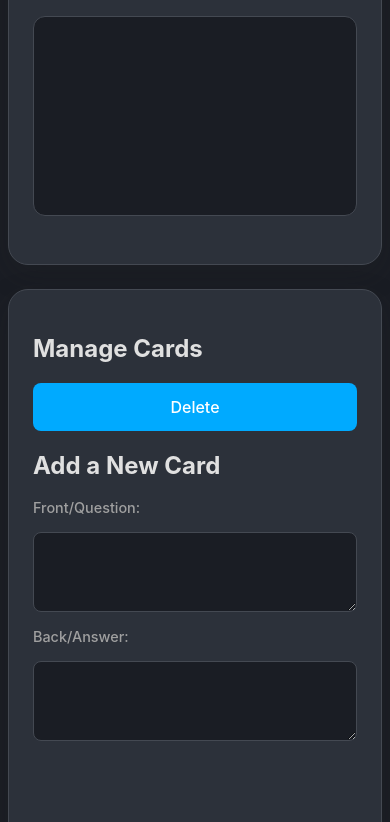
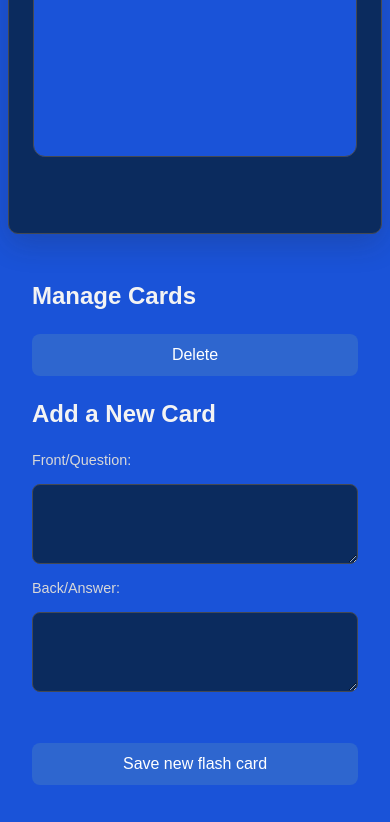
Before and after one commit to Soniinho/fcc-flashcard-quiz, a website built with Vite: page index.html in a window 390 px wide. Shown: the part 174-996 px from the top of the page. Built offline with nearby package versions, Linux system fonts and the light colour scheme.

Commit message:
feat: finish css

```diff
--- a/src/styles.css
+++ b/src/styles.css
@@ -1,83 +1,95 @@
 :root {
-  --bg-color: #1a1d24;
-  --surface-color: #2c313a;
-  --primary-color: #00aaff;
-  --primary-hover-color: #0088cc;
-  --text-color: #e0e0e0;
-  --text-secondary-color: #a0a0a0;
+  --bg-color: #1a53d8;
+  --div-color: #0b2b5e;
+  --primary-color: #2e66cf;
+  --primary-hover-color: #1e4691;
+  --text-color: #f3f3f3;
+  --text-secondary-color: #d8d8d8;
   --border-color: #444952;
   --error-color: #ff4d4d;
   --shadow-color: rgba(37, 33, 33, 0.2);
 }
 
+/* RESET */
 *,
 *::before,
 *::after {
   box-sizing: border-box;
+  margin: 0;
+  padding: 0;
 }
 
+/* BODY */
 html,
 body {
-  margin: 0;
-  padding: 0;
-  height: 100%;
+  min-height: 100%;
 }
 
 body {
   background-color: var(--bg-color);
   color: var(--text-color);
-  font-family: "Inter", system-ui, sans-serif;
+  font-family: Arial, Helvetica, sans-serif;
 
-  place-items: center;
+  display: flex;
+  justify-content: center;
+  align-items: center;
+
   min-height: 100vh;
   padding: 1rem;
 }
 
+/* TITLE */
 h1 {
   text-align: center;
-  font-weight: 700;
+  font-weight: bold;
   color: white;
   margin-bottom: 2rem;
   font-size: 2.5rem;
 }
 
+/* MAIN CONTAINER */
 .app-container {
   display: flex;
   gap: 2rem;
   width: 100%;
   max-width: 1200px;
+  align-items: stretch;
 }
 
+/* PANELS */
 .flashcard-panel {
-  flex: 2;
+  flex: 3;
 }
 
-.controls-panel {
-  flex: 1;
-  background-color: var(--surface-color);
+/* .controls-panel {
+  flex: 2;
+
+  background-color: var(--div-color);
   border-radius: 20px;
   padding: 2rem;
+
   box-shadow: 0 10px 30px var(--shadow-color);
   border: 1px solid var(--border-color);
+} */
+
+/* FLASHCARD BODY */
+#flashcard-body {
+  background-color: var(--div-color);
+
+  border-radius: 10px;
+  padding: 2rem 2.5rem;
+
+  min-height: 500px;
+
+  box-shadow: 0 10px 30px var(--shadow-color);
+  border: 1px solid var(--border-color);
+
+  display: flex;
+  flex-direction: column;
+  justify-content: center;
 }
 
-hr {
-  border: none;
-  border-top: 1px solid var(--border-color);
-  margin: 2rem 0;
-}
-
-#flashcard-body {
-  background-color: var(--surface-color);
-  border-radius: 20px;
-  padding: 2rem 2.5rem;
-  height: 500px;
-  box-shadow: 0 10px 30px var(--shadow-color);
-  border: 1px solid var(--border-color);
-  display: flex;
-  flex-direction: column;
-}
-
+/* FLASHCARD CONTAINER */
 .flashcard-container {
   display: flex;
   flex-direction: column;
@@ -85,45 +97,63 @@
   perspective: 1000px;
 }
 
+/* FLASHCARD */
 .flashcard {
   height: 250px;
+
   background-color: var(--bg-color);
+
   border: 1px solid var(--border-color);
   border-radius: 12px;
+
+  position: relative;
+
   display: flex;
   align-items: center;
   justify-content: center;
-  padding: 2rem;
+
   text-align: center;
   font-size: 2rem;
-  transition: transform 0.2s ease-in-out;
-  margin-bottom: 0;
-  position: relative;
+
+  transition:
+    transform 0.8s cubic-bezier(0.4, 0.2, 0.2, 1),
+    box-shadow 0.3s ease;
+
   transform-style: preserve-3d;
-  transition: transform 0.6s cubic-bezier(0.4, 0.2, 0.2, 1);
+
+  cursor: pointer;
 }
 
-.flashcard.flipped {
-  transform: rotateY(180deg);
-}
-
+/* INNER */
 .card-inner {
   position: relative;
   width: 100%;
   height: 100%;
+
   transform-style: preserve-3d;
+  transition: transform 0.8s;
 }
 
+/* FLIP */
+.flashcard.flipped .card-inner {
+  transform: rotateY(180deg);
+}
+
+/* FRONT & BACK */
 .card-front,
 .card-back {
   position: absolute;
+
   width: 100%;
   height: 100%;
-  backface-visibility: hidden;
+
+  padding: 2rem;
+
   display: flex;
   align-items: center;
   justify-content: center;
-  padding: 2rem;
+
+  backface-visibility: hidden;
 }
 
 .card-front {
@@ -134,52 +164,39 @@
   transform: rotateY(180deg);
 }
 
+/* HOVER */
 .flashcard:hover {
-  transform: translateY(-5px);
-}
-
-.button-group {
-  display: flex;
-  gap: 1rem;
-  justify-content: center;
-  flex-wrap: wrap;
-  margin-bottom: 1.5rem;
+  transform: translateY(-10px);
+  box-shadow: 0 15px 35px rgba(0, 0, 0, 0.35);
 }
 
 .card-actions {
   display: flex;
   gap: 1rem;
+  flex-wrap: wrap;
+  margin: 1.5rem 0;
 }
 
-#cards-list {
-  display: flex;
-  flex-wrap: wrap;
-  gap: 0.5rem;
-  justify-content: center;
-  margin-top: 1rem;
-}
-
-.card {
-  color: var(--text-color);
-}
-.selected {
-  background: var(--primary-hover-color);
-}
-
+/* BUTTON */
 button {
   background-color: var(--primary-color);
   color: white;
+
   border: none;
   border-radius: 8px;
+
   padding: 12px 24px;
-  font-family: "Inter", sans-serif;
-  font-weight: 500;
+
   font-size: 1rem;
+  font-weight: normal;
+
   cursor: pointer;
+
   transition:
     background-color 0.2s ease,
     transform 0.1s ease;
-  width: 100%;
+
+  flex: 1;
 }
 
 button:hover {
@@ -190,54 +207,59 @@
   transform: scale(0.98);
 }
 
-button.delete-bin {
-  background-color: #4a4e57;
-}
-
-button.delete-btn:hover {
-  background-color: #60656f;
-}
-
+/* FORM */
 .entry-form {
   display: flex;
   flex-direction: column;
   gap: 1rem;
   text-align: left;
-  margin-bottom: 1.5rem;
+  margin-top: 1.5rem;
 }
 
+/* LABEL */
 .entry-form label {
   font-size: 0.9rem;
   color: var(--text-secondary-color);
-  font-weight: 500;
 }
 
+/* TEXTAREA */
 .entry-form textarea {
   width: 100%;
+  min-height: 80px;
+
   padding: 12px;
-  background-color: var(--bg-color);
+
+  resize: vertical;
+
+  background-color: var(--div-color);
+  color: var(--text-color);
+
   border: 1px solid var(--border-color);
   border-radius: 8px;
-  color: var(--text-color);
-  font-family: "Inter", sans-serif;
+
   font-size: 1rem;
-  resize: vertical;
-  box-sizing: border-box;
-  min-height: 80px;
+
+  transition:
+    border-color 0.2s ease,
+    box-shadow 0.2s ease;
 }
 
 .entry-form textarea:focus {
   outline: none;
+
   border-color: var(--primary-color);
+
   box-shadow: 0 0 0 3px rgba(0, 170, 255, 0.3);
 }
 
+/* ERROR */
 .error {
   color: var(--error-color);
   text-align: center;
   min-height: 1.2em;
 }
 
+/* TABLET */
 @media (max-width: 992px) {
   .app-container {
     flex-direction: column;
@@ -252,14 +274,18 @@
   }
 
   #flashcard-body {
-    height: auto;
     min-height: 400px;
   }
 }
 
+/* MOBILE */
 @media (max-width: 480px) {
   body {
     padding: 0.5rem;
+  }
+
+  h1 {
+    font-size: 2rem;
   }
 
   .controls-panel,
@@ -272,7 +298,12 @@
     font-size: 1.5rem;
   }
 
+  .button-group,
+  .card-actions {
+    flex-direction: column;
+  }
+
   button {
-    padding: 14px 20px;
+    width: 100%;
   }
 }
```
